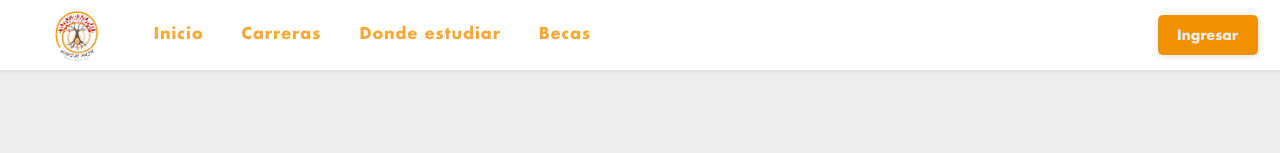
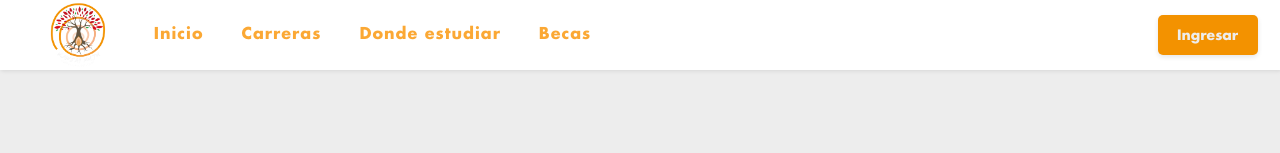
Before and after one commit to gaspar200309/Proyecto-KM, a React (Vite) app: page /listForm in a window 1280 px wide. Shown: the top 153 px of the page. Built offline with nearby package versions, Linux system fonts and the light colour scheme.

Commit message:
update styles for pagess logo

```diff
--- a/src/assets/ImagenesApp.js
+++ b/src/assets/ImagenesApp.js
@@ -15,7 +15,7 @@ import ia from './img/ia.png'
 import metas from './img/metas.png'
 import digital from './img/digital.png'
 import kawsay from './logos/log2.webp'
-import kawsay2 from './logos/logo1.webp'
+//import kawsay2 from './logos/logo1.webp'
 
 
 //lOGOS DE UNIVERSIDADES
@@ -162,7 +162,7 @@ export default {
   "imgEtsalud": Etsalud,
   "imgItsi": Itsi, */
   "kawsay": kawsay,
-  "kawsay2": kawsay2
+  //"kawsay2": kawsay2
   /* "logo": logo, */
   // Carreras
   /*
--- a/src/components/NavBar.jsx
+++ b/src/components/NavBar.jsx
@@ -109,7 +109,7 @@ const NavBarReact = React.memo(() => {
 			<div className="container2">
 				{/* <div className="search-bar">{shouldShowBuscador && <Buscador />}</div> */}
 				<div className="logo-KM-navbar">
-					<img src={ImagenesApp.kawsay2} alt="Logo KM" />
+					<img src={ImagenesApp.kawsay} alt="Logo KM" />
 				</div>
 				<input type="checkbox" id="check" checked={isMenuOpen} onChange={toggleMenu} aria-label="Toggle menu" />
 				<div className="nav-btn">
```
